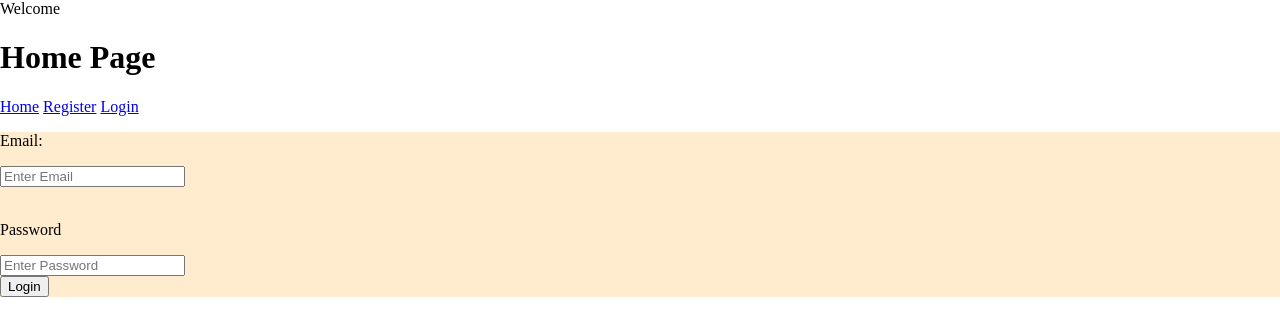
After one commit to Sowmya1003/User-Registrations-and-Login, a Django app: page /login/ in a window 1280 px wide. The commit adds this page. Shown: the top 336 px of the page. Run offline with Django 3.2, Linux system fonts and the light colour scheme.

Commit message:
login almost done

```diff
--- a/register/register/urls.py
+++ b/register/register/urls.py
@@ -15,12 +15,13 @@ Including another URLconf
 """
 from django.contrib import admin
 from django.urls import path,include
-from registration.views import registration, home_view
+from registration.views import registration, home_view, login_page,welcome_page
 
 urlpatterns = [
     path('admin/', admin.site.urls),
     path('register/', registration, name='register_page'), # path which u have added here is the url for ur view
-   path('home/', home_view, name="home_page") # by using name i don't need to change everywhere with i have using navigation <a> tag
-
+    path('home/', home_view, name="home_page"), # by using name i don't need to change everywhere with i have using navigation <a> tag
+    path('login/', login_page, name="login_page"),
+    path('welcome/', welcome_page, name="welcome_page")
 
 ]
--- a/register/registration/templates/home.html
+++ b/register/registration/templates/home.html
@@ -11,10 +11,26 @@ Welcome
     <nav>
         <a href="{% url 'home_page' %}">Home</a>
         <a href="{% url 'register_page' %}">Register</a>
+        <a href="{% url 'login_page' %}">Login</a>
+
+
     </nav>
 
     {% block content %}
         <h1>This is content part in base file.</h1>
     {% endblock content %}
+    <!-- <div id="content">
+        <div class="alert alert-success m-2" id="msg" role="alert">
+            Alert!
+        </div>
+    </div> -->
+<!--
+    <script>
+        setTimeout(function(){
+            if($('#msg').length>0){
+                $('#msg').remove();
+            }
+        },2000)
+    </script> -->
     </body>
 </html>
--- /dev/null
+++ b/register/registration/templates/login.html
@@ -0,0 +1,36 @@
+{%extends "home.html"%}
+
+<!-- When you extend the 'home.html' and added  that means it will replace in between block tag-->
+{% block content %}
+<title>Login Form</title>
+<body>
+  <style>
+    body{
+      margin: 0;
+      padding: 0;
+  }
+
+  </style>
+  <div class="container" style="background-color: blanchedalmond;">
+<div class="login">
+ <form action="" method="POST">
+    {% csrf_token %}
+
+   <p>Email:</p>
+   <input type="email" placeholder="Enter Email" name = "email"><br><br>
+   <p>Password</p>
+   <input type="password" placeholder="Enter Password" name = "password" ><br>
+   <!-- <span toggle="#password-field" class="fa fa-lg fa-eye field-icon toggle-password"></span> -->
+   <div>
+       {%for message in messages%}
+       {{message}}
+       {%endfor%}
+   </div>
+
+   <input type="submit" value="Login">
+     </form>
+
+    </div>
+    </div>
+  </body>
+{% endblock content %}
--- a/register/registration/templates/register.html
+++ b/register/registration/templates/register.html
@@ -17,6 +17,9 @@
     {% csrf_token %}
     <p>Username:</p>
     <input type="text" placeholder="Enter Username" name = "username"><br><br>
+    {%for message in messages%}
+    <h6>{{message}}</h6>
+   {%endfor%}
      <p>First Name:</p>
      <input type="text" placeholder="Enter First Name" name = "first_name"><br><br>
      <p>Last Name:</p>
--- /dev/null
+++ b/register/registration/templates/welcome.html
@@ -0,0 +1,6 @@
+<!DOCTYPE html>
+<head></head>
+<body>
+    <h2>Welcome Welcome</h2>
+</body>
+</html>
--- a/register/registration/views.py
+++ b/register/registration/views.py
@@ -5,6 +5,24 @@ from django.contrib import messages
 # Create your views here.
 
 # here u can controll or change any thing
+def login_page(request):
+    if request.method == 'POST':
+        email = request.POST['email']
+        password = request.POST['password']
+
+        user = auth.authenticate(email=email,password=password)
+
+        if user is not None:
+            auth.login(request,user)
+            return redirect(reverse('welcome_page'))
+
+        else:
+            messages.info(request,'Invalid Email/Password!')
+            return redirect(reverse('login_page'))
+
+    else:
+       return render(request,'login.html')
+
 def registration(request):
 
     if request.method == 'POST':
@@ -15,23 +33,25 @@ def registration(request):
         password1 = request.POST['password1']
         password2 = request.POST['password2']
 
-        if password1 == password2:
-            if User.objects.filter(email=email).exists():
+        if password1 != password2:
+            messages.info(request, 'Password not matching')
+            return redirect(reverse('register_page'))
+
+        elif User.objects.filter(email=email).exists():
                 messages.info(request, 'Email Taken')
                 return redirect(reverse('register_page'))
 
-            if User.objects.filter(username=username).exists():
+        elif User.objects.filter(username=username).exists():
                 messages.info(request, 'Username Taken')
                 return redirect(reverse('register_page'))
 
-            else:
-                user = User.objects.create_user(username=username,first_name=first_name,last_name=last_name,email=email,password=password1)
-                user.save();
-                print("user created")
-                return redirect(reverse('home_page'))
         else:
-            messages.info(request, 'Password not matching')
-            return redirect(reverse('register_page'))
+            user = User.objects.create_user(username=username,first_name=first_name,last_name=last_name,email=email,password=password1)
+            user.save();
+            print("user created")
+            return redirect(reverse('login_page'))
+
+
     else:
 
         return render(request,'register.html')
@@ -39,3 +59,5 @@ def registration(request):
 # For view u nedd add new function
 def home_view(request):
     return render(request,'home.html')
+def welcome_page(request):
+    return render(request,'welcome.html')
```
